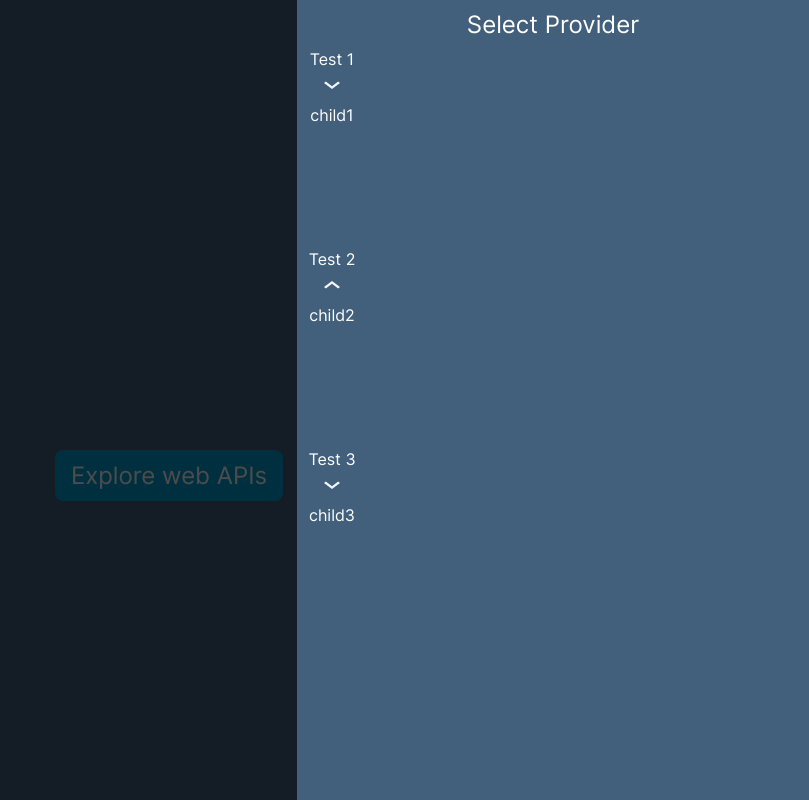
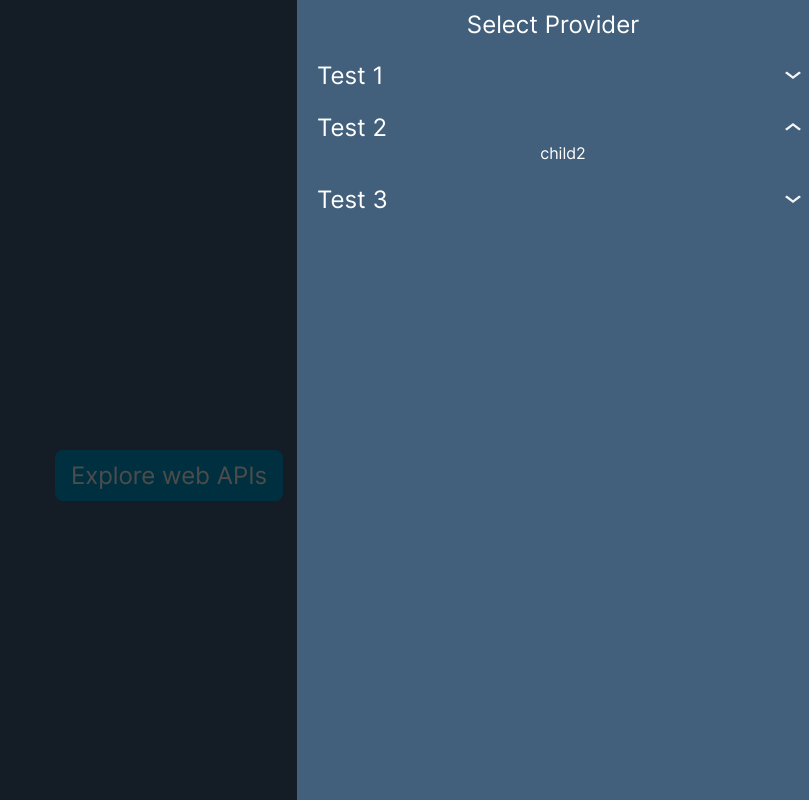
Before and after one commit to namiwa/frontend-test, a React (Vite) app: page / in a window 1280 px wide. Both pictures are taken after a click on the button "Explore web APIs". Shown: the whole page, without its empty margins (471-1280 px from the left). Built offline with nearby package versions, Linux system fonts and the light colour scheme.

Commit message:
feat: add working card component

```diff
--- a/package.json
+++ b/package.json
@@ -4,8 +4,8 @@
   "version": "0.0.0",
   "type": "module",
   "scripts": {
-    "dev": "vite build --watch",
-    "build": "tsc && vite build",
+    "dev": "vite",
+    "build": "tsc && vite build --watch",
     "lint": "eslint . --ext ts,tsx --report-unused-disable-directives --max-warnings 0",
     "preview": "vite preview"
   },
--- a/src/App.tsx
+++ b/src/App.tsx
@@ -8,17 +8,17 @@ import type { CardProps } from './components'
 const sampleData: CardProps[] = [
   {
     title: "Test 1",
-    open: false,
+    defaultOpen: false,
     children: "child1"
   },
   {
     title: "Test 2",
-    open: true,
+    defaultOpen: true,
     children: "child2"
   },
   {
     title: "Test 3",
-    open: false,
+    defaultOpen: false,
     children: "child3"
   },
 ]
--- a/src/components/card/index.tsx
+++ b/src/components/card/index.tsx
@@ -1,23 +1,32 @@
-import { ReactNode } from "react";
+import { ReactNode, useState } from "react";
 
-import OpenIcon from './open.svg'
-import CloseIcon from './close.svg'
-import { CardWrapper } from "./styledComponents";
+import Open from './open.svg'
+import Close from './close.svg'
+import {
+    CardWrapper,
+    Title,
+    TitleWrapper
+} from "./styledComponents";
 
 export interface CardProps {
     title: string
-    open: boolean
+    defaultOpen: boolean
     children: ReactNode
 }
 
-const CardTitle = ({ title, open }: Omit<CardProps, 'children'>) => {
-    const icon = open ? <img src={OpenIcon} /> : <img src={CloseIcon} />
-    return <span>{title}{icon}</span>
+const OpenIcon = () => <img src={Open} />
+const CloseIcon = () => <img src={Close} />
+const CardTitle = ({ title, defaultOpen: open }: Omit<CardProps, 'children'>) => {
+    const icon = open ? <OpenIcon /> : <CloseIcon />
+    return <TitleWrapper>
+        <Title>{title}</Title>{icon}
+    </TitleWrapper>
 }
 
-export const Card = ({ title, open, children }: CardProps) => {
-    return <CardWrapper>
-        <CardTitle title={title} open={open} />
-        {children}
+export const Card = ({ title, defaultOpen, children }: CardProps) => {
+    const [open, setOpen] = useState(defaultOpen)
+    return <CardWrapper onClick={() => setOpen((val: boolean) => !val)} >
+        <CardTitle title={title} defaultOpen={open} />
+        {open && children}
     </CardWrapper>
 }
--- a/src/components/card/styledComponents.ts
+++ b/src/components/card/styledComponents.ts
@@ -2,6 +2,25 @@ import { styled } from "styled-components";
 
 
 export const CardWrapper = styled.div`
-    height: 200px;
-    width: 50px;
+    height: 100%;
+    width: 100%;
+    display: flex;
+    padding: 10px;
+    flex-direction: column;
+    cursor: pointer;
 `
+
+export const Title = styled.span`
+    font-family: "Inter";
+    font-weight: 400;
+    font-size: 24px;
+    line-height: 29.05px;
+`
+
+export const TitleWrapper = styled.span`
+    width: 100%;
+    height: 100%;
+    display: flex;
+    justify-content: space-between;
+    align-items: center;
+`
--- a/src/components/drawer/styledComponents.ts
+++ b/src/components/drawer/styledComponents.ts
@@ -32,6 +32,7 @@ export const Mask = styled.div`
     z-index: 999;
     pointer-events: auto;
     pointer: cursor;
+    padding: 0px;
 `
 
 export const DrawerTitle = styled.div`
```
